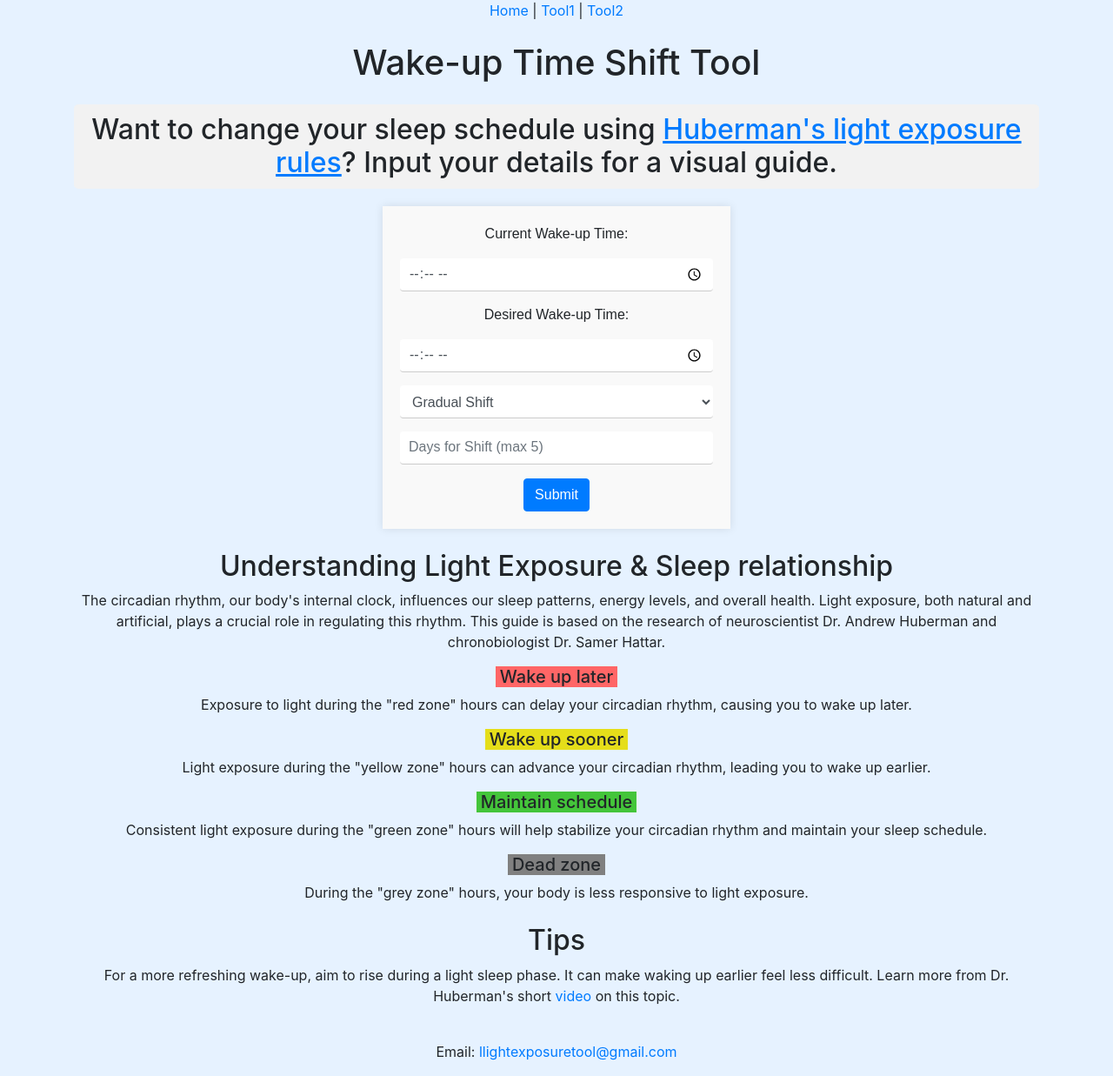
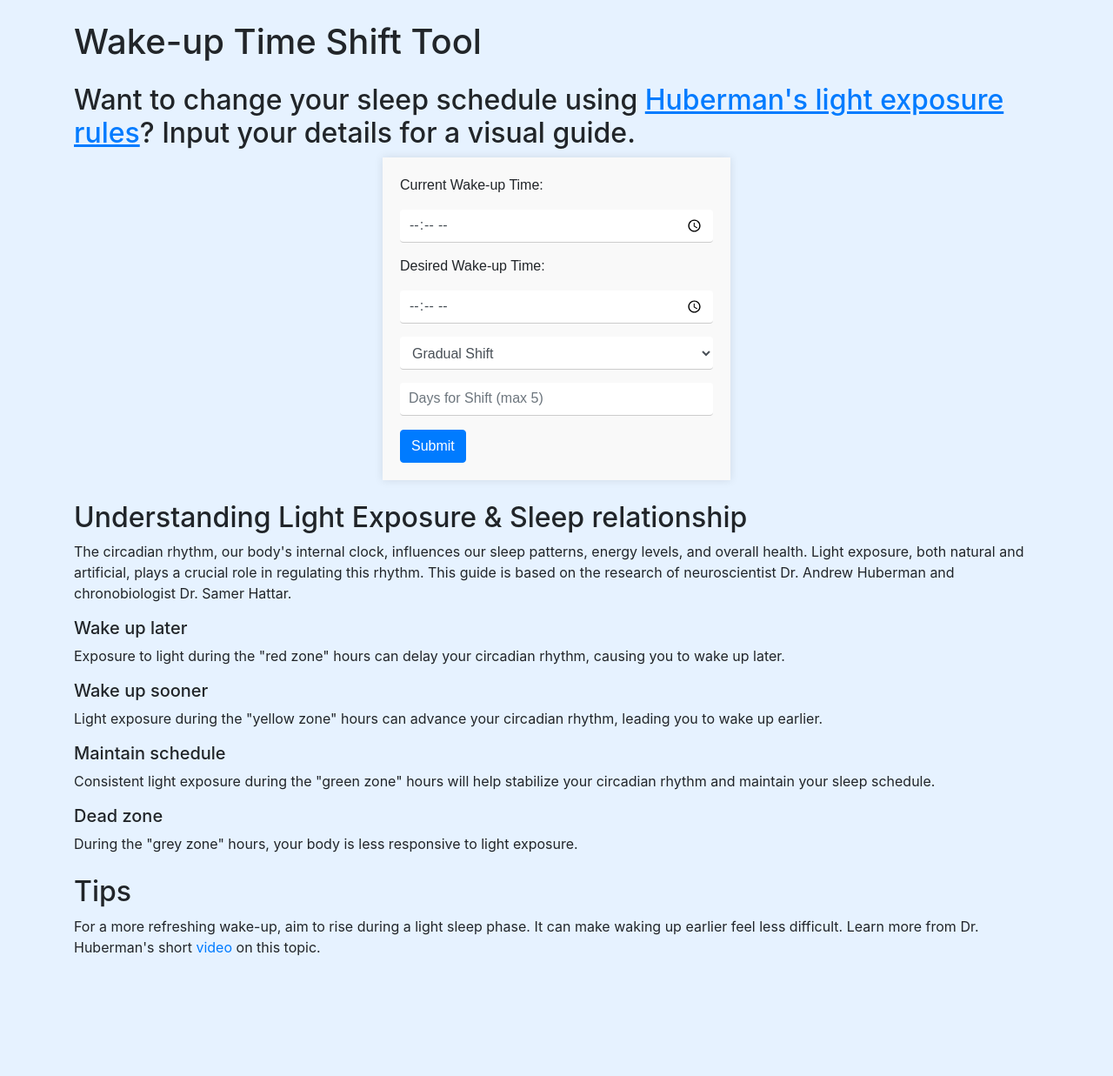
Before and after one commit to MichalKrsik1/CircadianRhythmTool, a Flask app: page /tool2 in a window 1280 px wide. Shown: the whole page at 87% size. After the commit the page ends 1099 px from the top, so only its background shows below. Run offline with Flask 3, Linux system fonts and the light colour scheme; some libraries are stand-ins or nearby versions.

Commit message:
Hope it works arill

```diff
--- a/templates/base.html
+++ b/templates/base.html
@@ -1,6 +1,7 @@
 <!DOCTYPE html>
 <html>
 <head>
+    <meta name="viewport" content="width=device-width, initial-scale=1.0"> <!-- Add viewport meta tag for responsive behavior -->
     <title>{% block title %}{% endblock %}</title>
 
     <link rel="stylesheet" href="https://stackpath.bootstrapcdn.com/bootstrap/4.3.1/css/bootstrap.min.css">
@@ -10,37 +11,16 @@
     }
 
     @media (max-width: 768px) {
+      body {
+        font-size: 16px; /* Adjust font size for mobile devices */
+      }
+
       .info-content {
         margin-top: 20px;
       }
     }
 
-    .bg-red {
-      background-color: #ff6666;
-      padding: 0 5px;
-    }
-
-    .bg-yellow {
-      background-color: #e5de1a;
-      padding: 0 5px;
-    }
-
-    .bg-green {
-      background-color: #44c53a;
-      padding: 0 5px;
-    }
-
-    .bg-grey {
-      background-color: grey;
-      padding: 0 5px;
-    }
-
-    .placeholder-header {
-      margin-bottom: 20px;
-      padding: 10px;
-      background-color: #f2f2f2;
-      border-radius: 5px;
-    }
+    /* Other styles... */
 
     </style>
     {% block extra_styles %}{% endblock %}
@@ -51,20 +31,15 @@
 
     <!-- Header -->
     <header style="text-align: center;">
-    <nav>
-        <a href="{{ url_for('landing_page') }}">Home</a> |
-        <a href="{{ url_for('tool1_home') }}">Tool1</a> |
-        <a href="{{ url_for('tool2_home') }}">Tool2</a>
-    </nav>
+    <!-- Nav links... -->
     </header>
 
+    {% block content %}{% endblock %}
 
-{% block content %}{% endblock %}
-
-<!-- Footer -->
-<footer style="text-align: center; margin-top: 40px;">
-    <p>Email: <a href="mailto:llightexposuretool@gmail.com">llightexposuretool@gmail.com</a></p>
-</footer>
+    <!-- Footer -->
+    <footer style="text-align: center; margin-top: 40px;">
+        <!-- Footer content... -->
+    </footer>
 
 </body>
 </html>
--- a/templates/light_on_sleep_impact.html
+++ b/templates/light_on_sleep_impact.html
@@ -6,7 +6,7 @@
 <div class="container">
 
   <h1 class="mt-4 mb-4">Circadian Rhythm Tool</h1>
-  <h2 class="text-center placeholder-header">Submit your wake time to generate a circadian rhythm light exposure graph</h2>
+  <h2 class="text-left placeholder-header">Submit your wake time to generate a circadian rhythm light exposure graph</h2>
 
 
   <form action="{{ url_for('tool1_submit') }}" method="post" id="timeForm">
--- a/templates/switch_wake_time.html
+++ b/templates/switch_wake_time.html
@@ -58,11 +58,11 @@ function toggleDaysForShift() {
 
 <div class="container">
 
-  <h1 class="mt-4 mb-4" style="text-align: center;">Wake-up Time Shift Tool</h1>
+  <h1 class="mt-4 mb-4" style="text-align: left;">Wake-up Time Shift Tool</h1>
 
-  <h2 class="text-center placeholder-header">Want to change your sleep schedule using <a href="http://murdy.pythonanywhere.com/" style="text-decoration: underline;">Huberman's light exposure rules</a>? Input your details for a visual guide.</h2>
+  <h2 class="text-left placeholder-header">Want to change your sleep schedule using <a href="http://murdy.pythonanywhere.com/" style="text-decoration: underline;">Huberman's light exposure rules</a>? Input your details for a visual guide.</h2>
 
-  <div class="text-center">
+  <div class="text-left">
 <form action="{{ url_for('tool2_submit') }}" method="post" id="shiftForm" class="elegant-form">
     <p>Current Wake-up Time:</p>
     <input type="time" class="form-control" name="currentWakeTime" required>
@@ -103,4 +103,5 @@ function toggleDaysForShift() {
   </div>
 
 </div>
+</div>
 {% endblock %}
```
